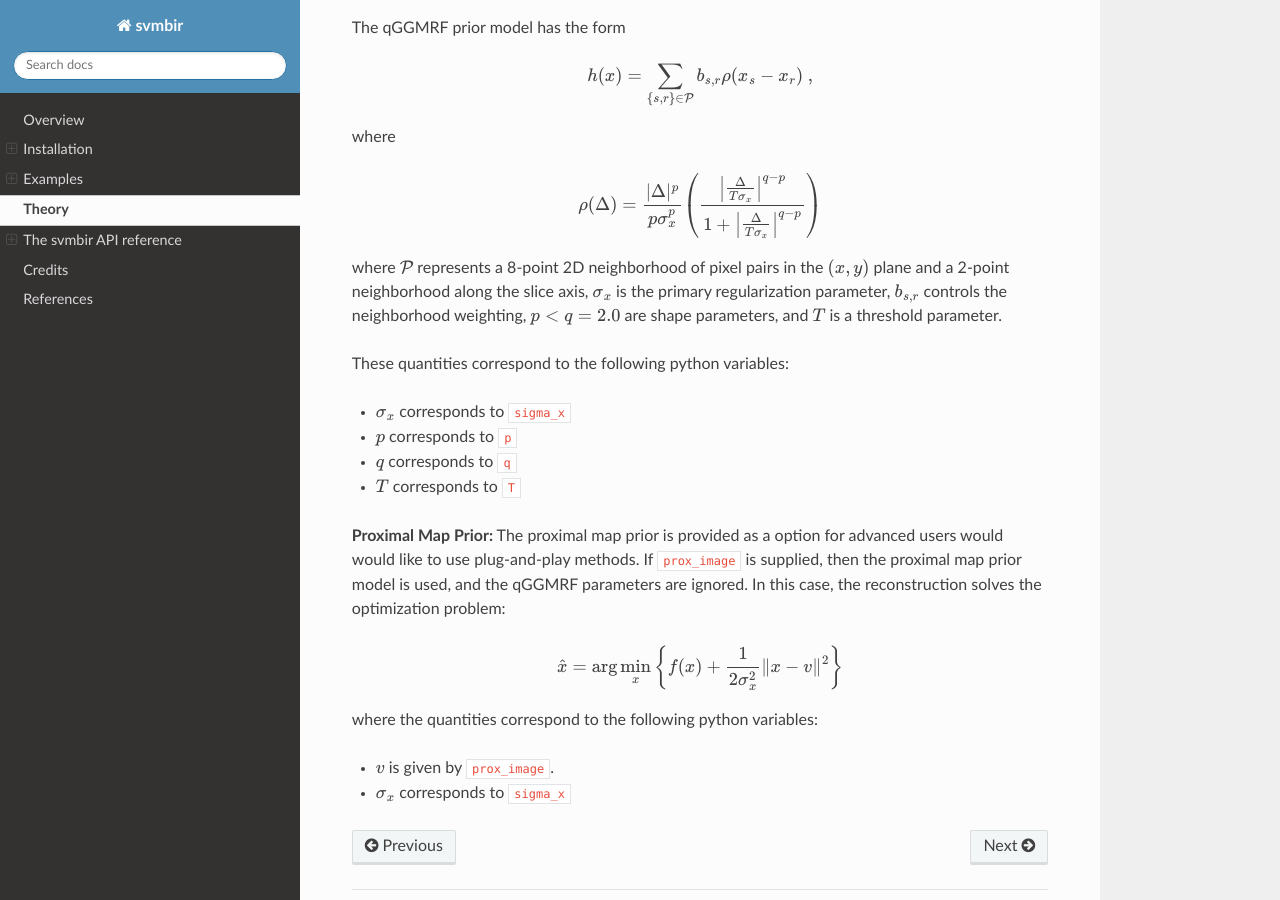
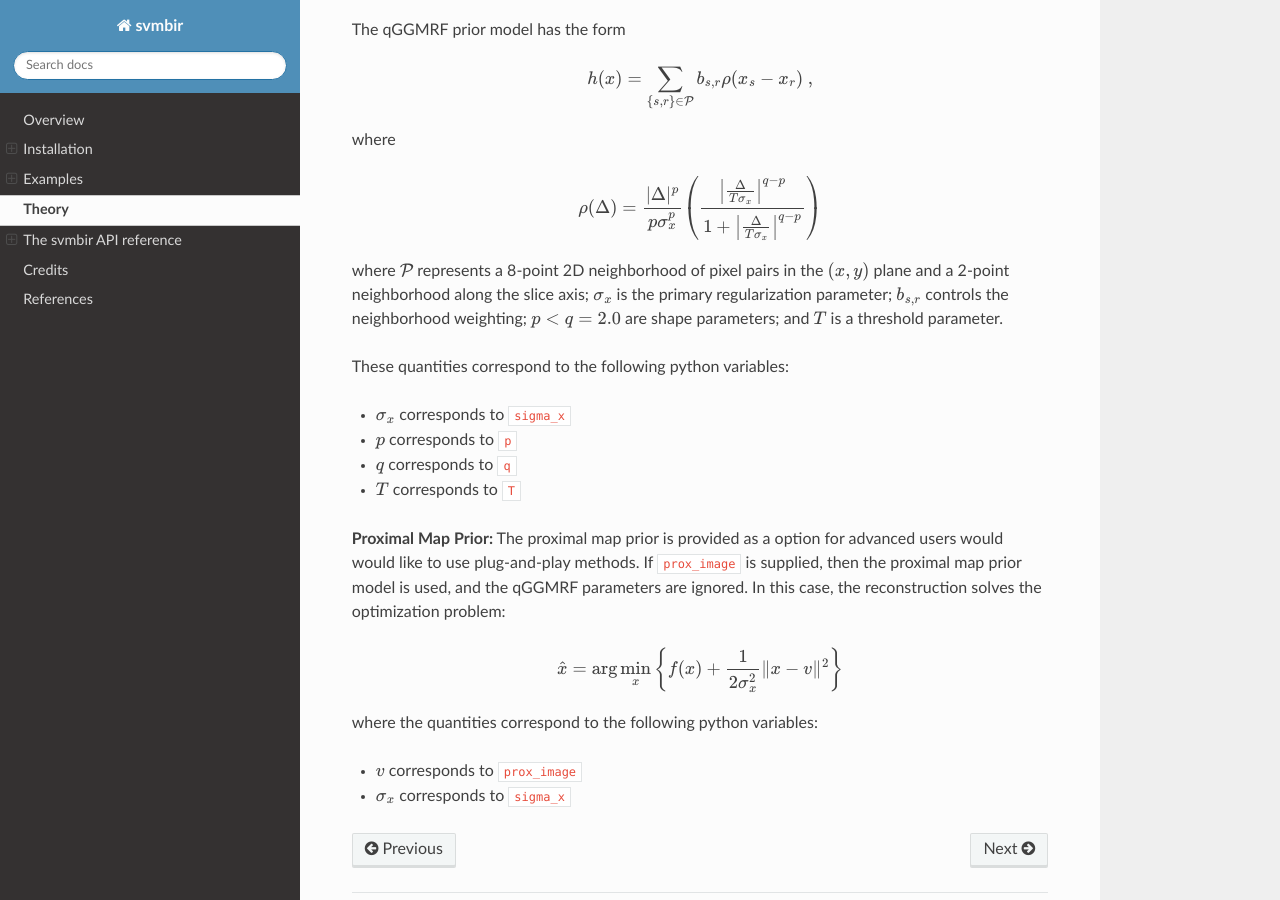
Before and after one commit to cabouman/svmbir, a Sphinx documentation site: the page built from docs/source/theory.rst, in a window 1280 px wide and 900 px high, scrolled down 1216 px. Built offline with Sphinx 7.4.7 and the Read the Docs theme 2.0.0, drawn with Linux system fonts in a browser that asks for light colours; some of the changed text lies outside the part shown.

Commit message:
Update theory.rst

```diff
--- a/docs/source/theory.rst
+++ b/docs/source/theory.rst
@@ -18,7 +18,7 @@
 
 .. math::
 
-    f(x) = \frac{1}{2 \sigma_x^2} \Vert y - Ax \Vert_\Lambda^2
+    f(x) = \frac{1}{2 \sigma_y^2} \Vert y - Ax \Vert_\Lambda^2
 
 where :math:`y` is the sinogram data,
 where :math:`x` is the unknown image to be reconstructed,
@@ -59,10 +59,10 @@
 
     \rho ( \Delta ) = \frac{|\Delta |^p }{ p \sigma_x^p } \left( \frac{\left| \frac{\Delta }{ T \sigma_x } \right|^{q-p}}{1 + \left| \frac{\Delta }{ T \sigma_x } \right|^{q-p}} \right)
 
-where :math:`{\cal P}` represents a 8-point 2D neighborhood of pixel pairs in the :math:`(x,y)` plane and a 2-point neighborhood along the slice axis,
-:math:`\sigma_x` is the primary regularization parameter,
-:math:`b_{s,r}` controls the neighborhood weighting,
-:math:`p<q=2.0` are shape parameters,
+where :math:`{\cal P}` represents a 8-point 2D neighborhood of pixel pairs in the :math:`(x,y)` plane and a 2-point neighborhood along the slice axis;
+:math:`\sigma_x` is the primary regularization parameter;
+:math:`b_{s,r}` controls the neighborhood weighting;
+:math:`p<q=2.0` are shape parameters;
 and :math:`T` is a threshold parameter.
 
 These quantities correspond to the following python variables:
@@ -84,5 +84,5 @@
 
 where the quantities correspond to the following python variables:
 
-* :math:`v` is given by ``prox_image``.
+* :math:`v` corresponds to ``prox_image``
 * :math:`\sigma_x` corresponds to ``sigma_x``
```
